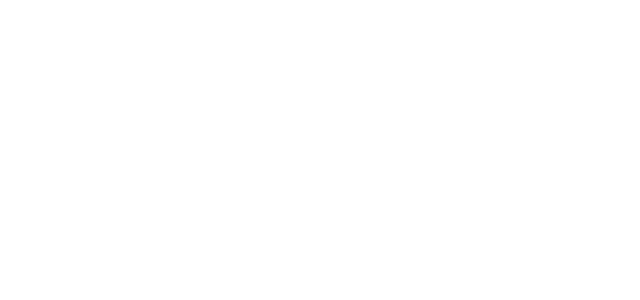
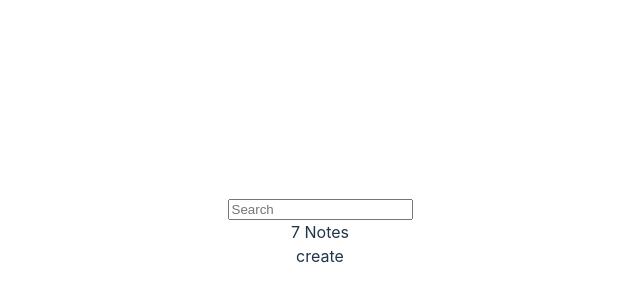
Before and after one commit to rohitjethoe/notes-app, a Vue app: page / in a window 1280 px wide. Shown: the part 168-468 px from the top of the page, without its empty margins (320-960 px from the left). Built offline with nearby package versions, Linux system fonts and the light colour scheme.

Commit message:
Base structure

```diff
--- a/src/App.vue
+++ b/src/App.vue
@@ -1,8 +1,13 @@
 <script setup>
-import Search from './components/Search.vue';
+import Search from '@/components/Search.vue';
+import Create from '@/components/Create.vue';
 
 </script>
 
 <template>
+  <Search />
+  <main>
 
+  </main>
+  <Create />
 </template>
--- /dev/null
+++ b/src/components/Create.vue
@@ -0,0 +1,17 @@
+<script setup>
+
+</script>
+
+<template>
+    <footer class="notes-footer">
+        <div class="notes-footer__wrapper">
+            <div></div>
+            <div class="notes-footer__count">
+                7 Notes
+            </div>
+            <div class="notes-footer__create">
+                create
+            </div>
+        </div>
+    </footer>
+</template>
--- a/src/components/Search.vue
+++ b/src/components/Search.vue
@@ -1,9 +1,13 @@
 <script setup>
+import { ref } from 'vue';
 
+const query = ref("");
 </script>
 
 <template>
-    <header>
-
+    <header class="notes-header">
+        <div class="notes-header__wrapper">
+            <input class="notes-header__input" type="text" placeholder="Search" v-model="query">
+        </div>
     </header>
 </template>
```
